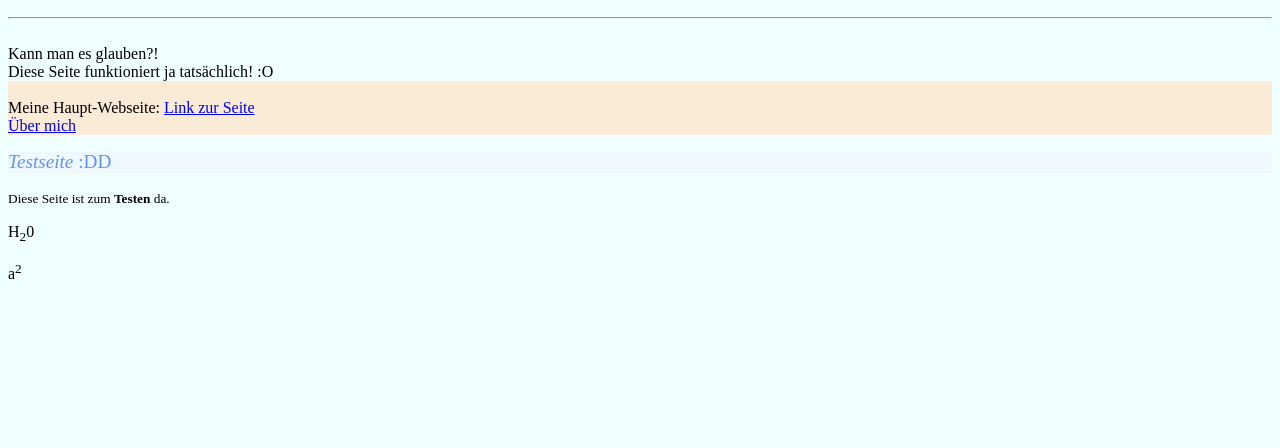
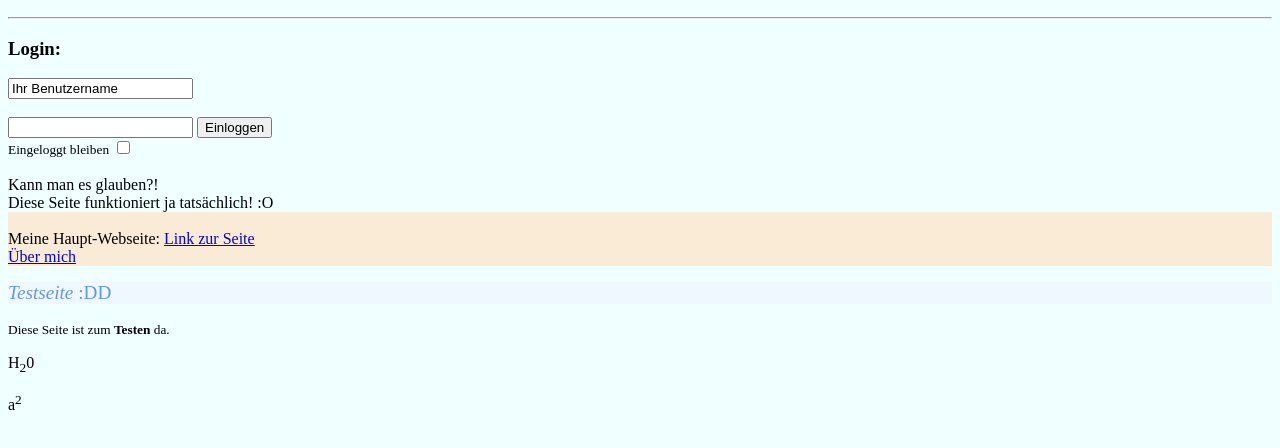
Before and after one commit to Nicot64/WebsiteTest, a plain HTML site: page index.html in a window 1280 px wide. Shown: the part 50-498 px from the top of the page. Drawn offline with Linux system fonts and the light colour scheme.

Commit message:
Update index.html

```diff
--- a/index.html
+++ b/index.html
@@ -17,6 +17,15 @@
             <nav>
 
             </nav>
+            <form>
+                <h3>Login:</h3>
+                <input type="text" value="Ihr Benutzername"/>
+                <br/><br/>
+                <input type="password"/>
+                <button type="button" id="einloggen">Einloggen</button>
+                <br/>
+                <small>Eingeloggt bleiben</small> <input name="button" type="checkbox"/>
+            </form>
             <br/>
         </header>
         <main>
```
